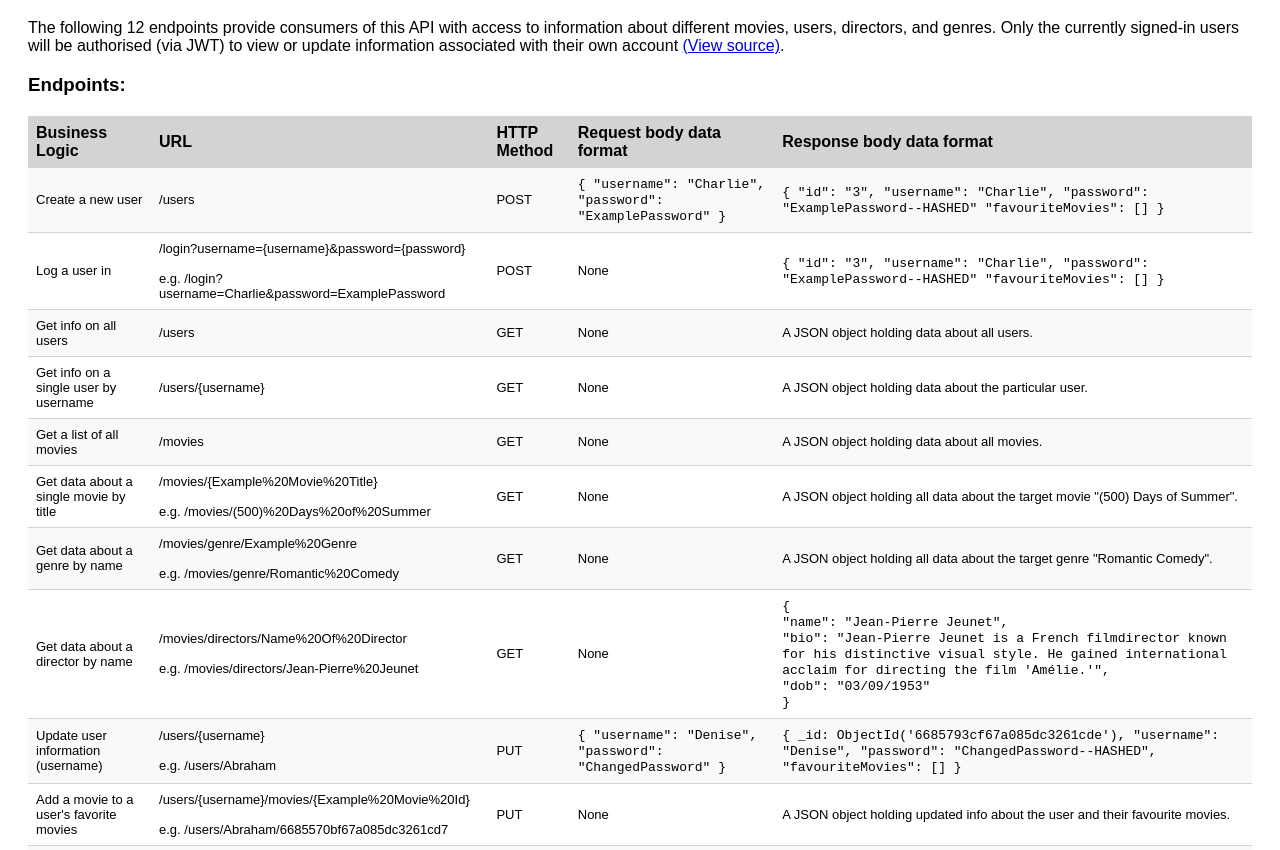
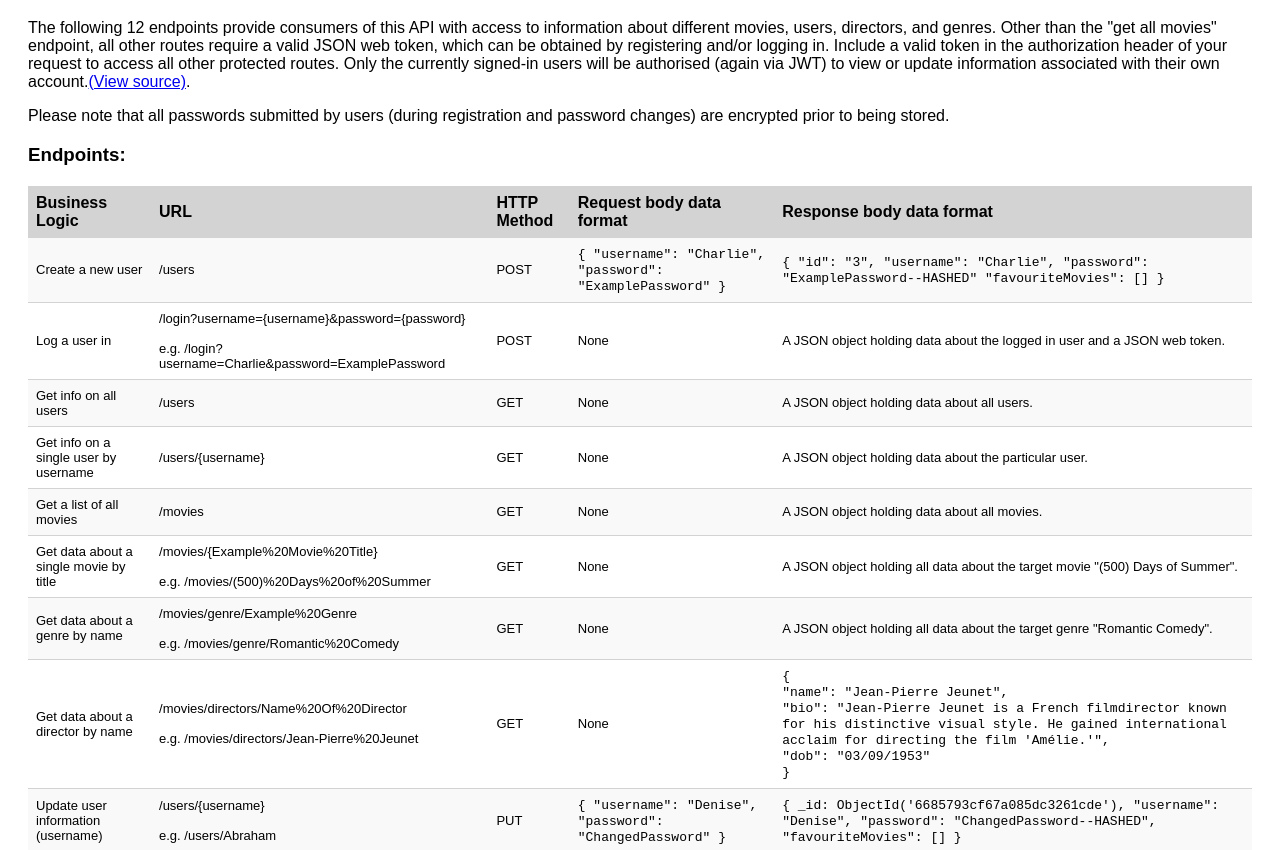
Before and after one commit to NIER-BIAN/myFlix-backend, a website: page public/documentation.html in a window 1280 px wide. Shown: the part 89-939 px from the top of the page. Drawn offline with Linux system fonts and the light colour scheme.

Commit message:
update documentation

```diff
--- a/auth.js
+++ b/auth.js
@@ -54,7 +54,7 @@ let generateJWTToken = (user) => {
 	subject: user.username,
 	// expires in 7 days
 	expiresIn: '7d',
-	// algo used to sign / encode teh values of the JWT
+	// algo used to sign / encode the values of the JWT
 	algorithm: 'HS256',
     });
 }
--- a/public/documentation.html
+++ b/public/documentation.html
@@ -11,8 +11,9 @@
 
     <h1>MyFlix Backend API Documentation</h1>
 
-    <p>The following 12 endpoints provide consumers of this API with access to information about different movies, users, directors, and genres. Only the currently signed-in users will be authorised (via JWT) to view or update information associated with their own account <a href="https://github.com/NIER-BIAN/myFlix-backend" target="_blank">(View source)</a>.</p>
+    <p>The following 12 endpoints provide consumers of this API with access to information about different movies, users, directors, and genres. Other than the "get all movies" endpoint, all other routes require a valid JSON web token, which can be obtained by registering and/or logging in. Include a valid token in the authorization header of your request to access all other protected routes. Only the currently signed-in users will be authorised (again via JWT) to view or update information associated with their own account.<a href="https://github.com/NIER-BIAN/myFlix-backend" target="_blank">(View source)</a>.</p>
 
+    <p>Please note that all passwords submitted by users (during registration and password changes) are encrypted prior to being stored.</p>
 
     <h3>Endpoints:</h3>
 
@@ -54,15 +55,7 @@
 	      e.g. /login?username=Charlie&password=ExamplePassword</td>
             <td>POST</td>
             <td>None</td>
-            <td>
-              <code>
-		{
-		"id": "3",
-		"username": "Charlie",
-		"password": "ExamplePassword--HASHED"
-		"favouriteMovies": []
-		}
-	      </code>
+            <td> A JSON object holding data about the logged in user and a JSON web token.
             </td>
 	</tr>
 	<tr>
@@ -158,7 +151,7 @@
 	      /users/{username}/movies/{Example%20Movie%20Id}<br/><br/>
 	      e.g. /users/Abraham/6685570bf67a085dc3261cd7
 	    </td>
-            <td>PUT</td>
+            <td>PATCH</td>
 	    <td>None</td>
             <td>A JSON object holding updated info about the user and their favourite movies.</td>
         </tr>
```
Also changed, not shown: README.md.
